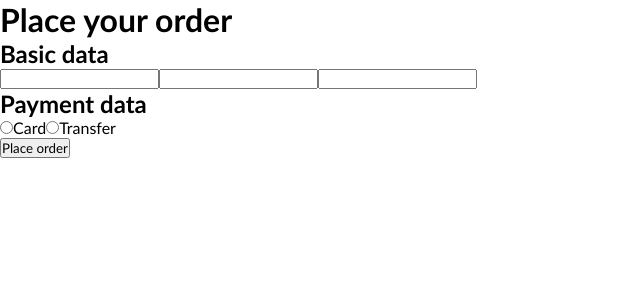
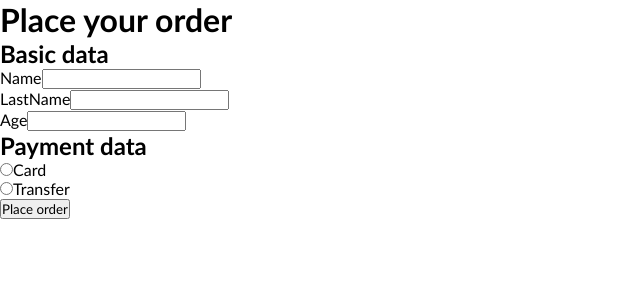
Before and after one commit to majcherrr87/MegaK_Frontowcy_React, a React (Vite) app: page / in a window 1280 px wide. Shown: the top 300 px of the page, without its empty margins (0-640 px from the left). Built offline with nearby package versions, Linux system fonts and the light colour scheme.

Commit message:
exercise 2

```diff
--- a/src/App.tsx
+++ b/src/App.tsx
@@ -1,75 +1,35 @@
-import { useForm } from 'react-hook-form'
+import { FormProvider, useForm } from 'react-hook-form'
 import { OrderData, orderSchema } from './schemas/order'
 import { yupResolver } from '@hookform/resolvers/yup'
+import { BasicData } from './component/BasicData'
+import { PaymentData } from './component/PaymentData'
 
 export const App = () => {
-	const {
-		register,
-		handleSubmit,
-		watch,
-		formState: { errors },
-	} = useForm<OrderData>({
+	const methods = useForm<OrderData>({
 		resolver: yupResolver(orderSchema),
 	})
+
+	const {
+		handleSubmit,
+		formState: { errors },
+	} = methods
+
 	console.log(errors)
 
 	const onSubmit = (data: OrderData) => {
 		console.log('data', data)
 	}
 
-	const type = watch('payment.type')
-
 	return (
 		<>
 			<h1>Place your order</h1>
-			<form onSubmit={handleSubmit(onSubmit)}>
-				<div>
-					<h2>Basic data</h2>
-					<input type="text" {...register('basic.name')} />
-					<input type="text" {...register('basic.lastname')} />
-					<input type="number" {...register('basic.age')} />
-				</div>
-				<div>
-					<h2>Payment data</h2>
-					<label>
-						<input type="radio" value="card" {...register('payment.type')} />
-						Card
-					</label>
-					<label>
-						<input
-							type="radio"
-							value="transfer"
-							{...register('payment.type')}
-						/>
-						Transfer
-					</label>
-					{type === 'card' ? (
-						<div>
-							<label>
-								<input
-									type="radio"
-									value="visa"
-									{...register('payment.details.card')}
-								/>
-								VISA
-							</label>
-							<label>
-								<input
-									type="radio"
-									value="amex"
-									{...register('payment.details.card')}
-								/>
-								AMEX
-							</label>
-							<input type="text" {...register('payment.details.cardNumber')} />
-						</div>
-					) : null}
-					{type === 'transfer' ? (
-						<input type="text" {...register('payment.details.iban')} />
-					) : null}
-				</div>
-				<button type="submit">Place order</button>
-			</form>
+			<FormProvider {...methods}>
+				<form onSubmit={handleSubmit(onSubmit)}>
+					<BasicData />
+					<PaymentData />
+					<button type="submit">Place order</button>
+				</form>
+			</FormProvider>
 		</>
 	)
 }
--- /dev/null
+++ b/src/component/BasicData.tsx
@@ -0,0 +1,33 @@
+import { useFormContext } from 'react-hook-form'
+import { Input } from './Input'
+import { OrderData } from '../schemas/order'
+
+export const BasicData = () => {
+	const {
+		register,
+		formState: { errors },
+	} = useFormContext<OrderData>()
+	return (
+		<div>
+			<h2>Basic data</h2>
+			<Input
+				type="text"
+				label="Name"
+				{...register('basic.name')}
+				error={errors.basic?.name}
+			/>
+			<Input
+				type="text"
+				label="LastName"
+				{...register('basic.lastname')}
+				error={errors.basic?.lastname}
+			/>
+			<Input
+				type="number"
+				label="Age"
+				{...register('basic.age')}
+				error={errors.basic?.age}
+			/>
+		</div>
+	)
+}
--- /dev/null
+++ b/src/component/Input.tsx
@@ -0,0 +1,23 @@
+import { forwardRef } from 'react'
+import { FieldError, UseFormRegisterReturn } from 'react-hook-form'
+
+export type InputProps = {
+	label: string
+	type: 'text' | 'number'
+	error?: FieldError
+}
+
+export const Input = forwardRef<
+	HTMLInputElement,
+	InputProps & UseFormRegisterReturn
+>(({ type, label, error, ...register }, ref) => {
+	return (
+		<div>
+			<label>
+				{label}
+				<input type={type} {...register} ref={ref} />
+				{error && <span style={{ color: 'red' }}>{error.message}</span>}
+			</label>
+		</div>
+	)
+})
--- /dev/null
+++ b/src/component/PaymentData.tsx
@@ -0,0 +1,57 @@
+import { useFormContext } from 'react-hook-form'
+import { Input } from './Input'
+import { OrderData } from '../schemas/order'
+import { RadioGroup } from './RadioGroup'
+
+export const PaymentData = () => {
+	const {
+		register,
+		watch,
+		control,
+		formState: { errors },
+	} = useFormContext<OrderData>()
+
+	const type = watch('payment.type')
+	return (
+		<div>
+			<h2>Payment data</h2>
+
+			<RadioGroup
+				name="payment.type"
+				control={control}
+				options={[
+					{ value: 'card', label: 'Card' },
+					{ value: 'transfer', label: 'Transfer' },
+				]}
+			/>
+
+			{type === 'card' ? (
+				<div>
+					<RadioGroup
+						name="payment.details.card"
+						control={control}
+						options={[
+							{ value: 'visa', label: 'Visa' },
+							{ value: 'amex', label: 'AMEX' },
+						]}
+					/>
+
+					<Input
+						type="text"
+						label="Card number"
+						{...register('payment.details.cardNumber')}
+						error={errors.payment?.details?.cardNumber}
+					/>
+				</div>
+			) : null}
+			{type === 'transfer' ? (
+				<Input
+					type="text"
+					label="IBAN"
+					{...register('payment.details.iban')}
+					error={errors.payment?.details?.iban}
+				/>
+			) : null}
+		</div>
+	)
+}
--- /dev/null
+++ b/src/component/RadioButton.tsx
@@ -0,0 +1,24 @@
+import { ChangeEvent } from 'react'
+
+export type RadioButtonProps = {
+	label: string
+	value: string
+	name: string
+	onChange: (e: ChangeEvent) => void
+}
+
+export const RadioButton = ({
+	label,
+	name,
+	value,
+	onChange,
+}: RadioButtonProps) => {
+	return (
+		<div>
+			<label>
+				<input type="radio" value={value} name={name} onChange={onChange} />
+				{label}
+			</label>
+		</div>
+	)
+}
--- /dev/null
+++ b/src/component/RadioGroup.tsx
@@ -0,0 +1,37 @@
+import { Control, Controller, FieldValues, Path } from 'react-hook-form'
+import { RadioButton } from './RadioButton'
+
+export type RadioGroupProps<T extends FieldValues> = {
+	name: Path<T>
+	options: {
+		value: string
+		label: string
+	}[]
+	control: Control<T>
+}
+
+export const RadioGroup = <T extends FieldValues>({
+	options,
+	name,
+	control,
+}: RadioGroupProps<T>) => {
+	return (
+		<Controller
+			name={name}
+			control={control}
+			render={({ field: { onChange } }) => (
+				<div>
+					{options.map((option) => (
+						<RadioButton
+							key={option.value}
+							label={option.label}
+							value={option.value}
+							name={name}
+							onChange={onChange}
+						/>
+					))}
+				</div>
+			)}
+		/>
+	)
+}
--- a/src/schemas/order.ts
+++ b/src/schemas/order.ts
@@ -1,16 +1,30 @@
-import { number, object, string, InferType } from 'yup'
+import { number, object, string, InferType, setLocale } from 'yup'
+
+setLocale({
+	mixed: {
+		required: 'This field is required',
+	},
+	number: {
+		min: ({ min }) => `This value needs to bo min. ${min}`,
+	},
+	string: {
+		min: ({ min }) => `Minimum length is ${min} characters`,
+	},
+})
+
+const requiredString = (msg?: string) => string().required(msg)
 
 export const orderSchema = object({
 	basic: object({
-		name: string().required().min(3),
-		lastname: string().required().min(3),
+		name: requiredString('Name is required').min(3),
+		lastname: requiredString().min(3),
 		age: number()
 			.required()
 			.transform((val) => val || 0)
 			.min(18),
 	}),
 	payment: object({
-		type: string().oneOf(['card', 'transfer']).required(),
+		type: requiredString().oneOf(['card', 'transfer']),
 		details: object({
 			card: string(),
 			cardNumber: string(),
@@ -19,18 +33,16 @@ export const orderSchema = object({
 			is: 'card',
 			then: (schema) =>
 				schema.shape({
-					card: string().oneOf(['visa', 'amex']).required(),
-					cardNumber: string()
-						.required()
-						.when('card', {
-							is: 'visa',
-							then: (schema) => schema.matches(/^4/).length(16),
-							otherwise: (schema) => schema.matches(/^5/).length(15),
-						}),
+					card: requiredString().oneOf(['visa', 'amex']),
+					cardNumber: requiredString().when('card', {
+						is: 'visa',
+						then: (schema) => schema.matches(/^4/).length(16),
+						otherwise: (schema) => schema.matches(/^5/).length(15),
+					}),
 				}),
 			otherwise: (schema) =>
 				schema.shape({
-					iban: string().required().matches(/^PL/).length(34),
+					iban: requiredString().matches(/^PL/).length(34),
 				}),
 		}),
 	}),
```
